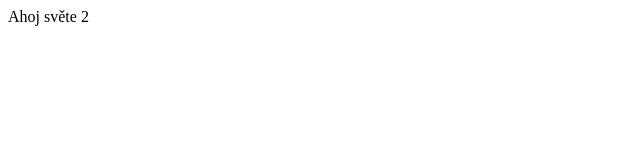
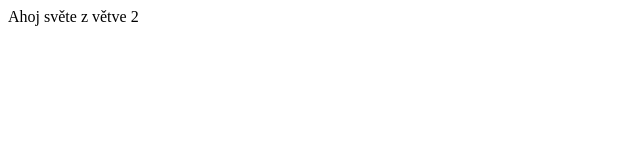
Before and after one commit to HTML-a-CSS-2/projekt-portfolio-jnv, a plain HTML site: page index.html in a window 1280 px wide. Shown: the full height of the page, 0-640 px from the left. Drawn offline with Linux system fonts and the light colour scheme.

Commit message:
větev 2

```diff
--- a/index.html
+++ b/index.html
@@ -6,6 +6,6 @@
     <title>Document</title>
 </head>
 <body>
-    Ahoj světe 2
+    Ahoj světe z větve 2
 </body>
 </html>
```
